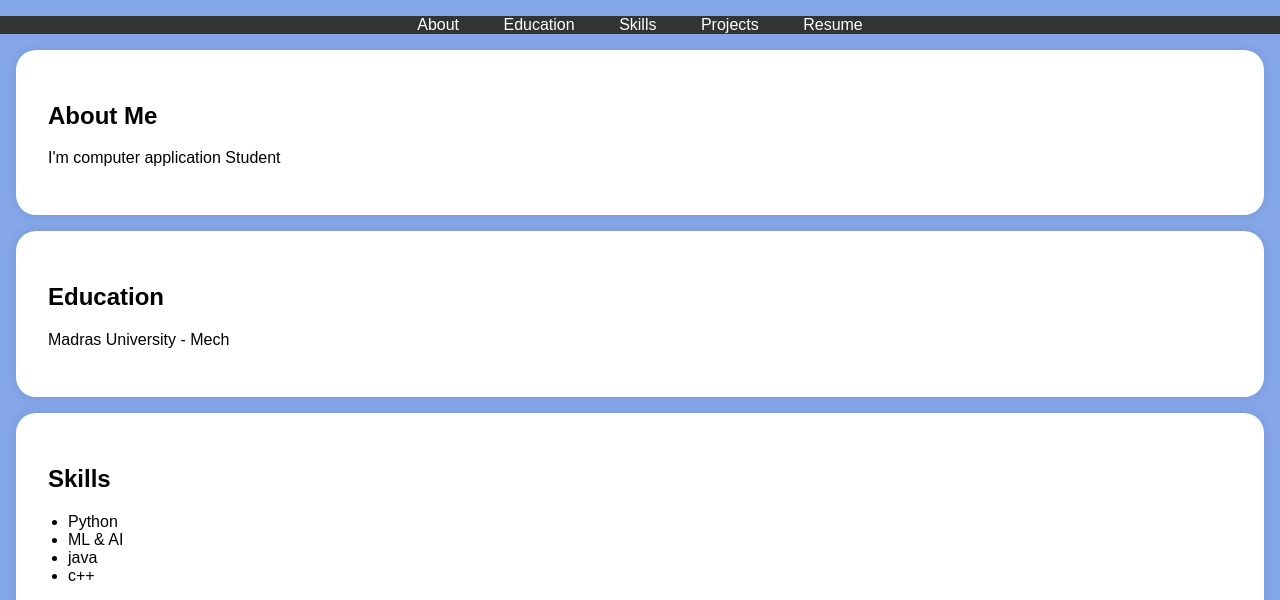
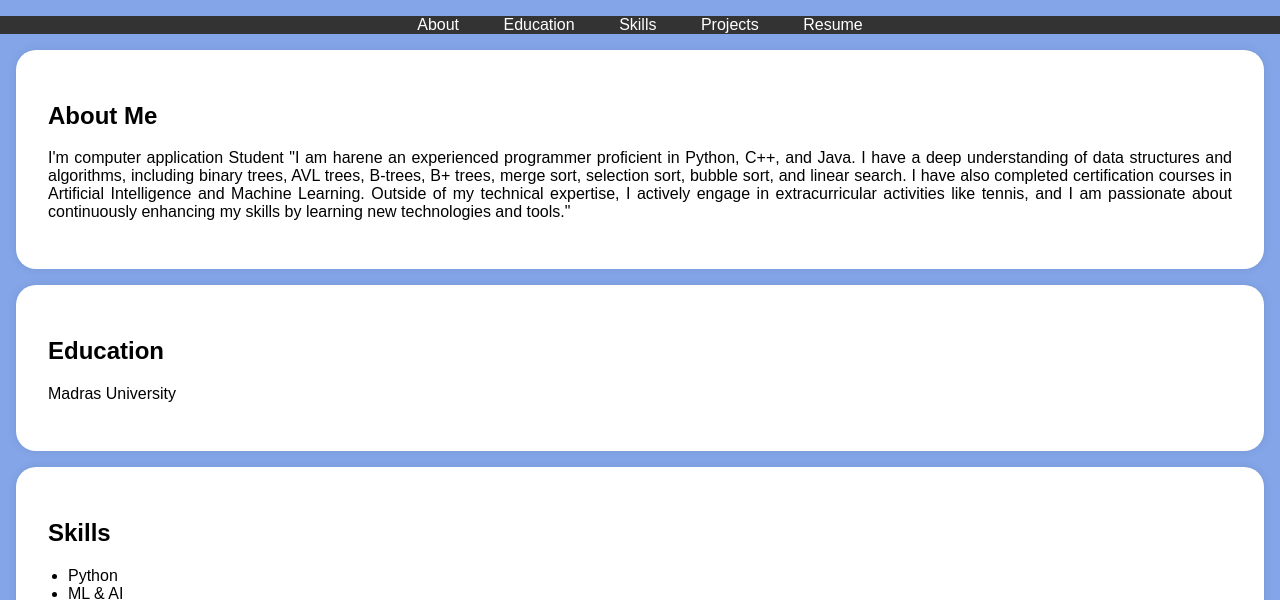
Before and after one commit to harene006/Digital_portfolio, a plain HTML site: page index.html in a window 1280 px wide. Shown: the part 197-797 px from the top of the page. Drawn offline with Linux system fonts and the light colour scheme.

Commit message:
Update index.html

```diff
--- a/index.html
+++ b/index.html
@@ -116,6 +116,12 @@
         <div class="section-content">
             <h2>About Me</h2>
             <p>I'm computer application Student</b>
+            "I am harene an experienced programmer proficient in Python, C++, and Java.
+            I have a deep understanding of data structures and algorithms, including binary trees,
+            AVL trees, B-trees, B+ trees, merge sort, selection sort, bubble sort, and linear search.
+            I have also completed certification courses in Artificial Intelligence and Machine Learning.
+            Outside of my technical expertise, I actively engage in extracurricular activities like tennis,
+            and I am passionate about continuously enhancing my skills by learning new technologies and tools."
                 </p>
 
         </div>
@@ -124,7 +130,7 @@
     <section id="education">
         <div class="section-content">
             <h2>Education</h2>
-            <p>Madras University  - Mech</p>
+            <p>Madras University </p>
 
 
         </div>
```
